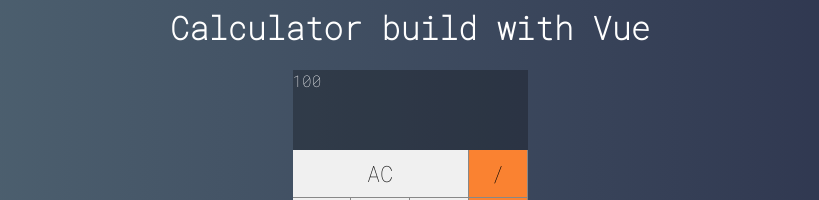
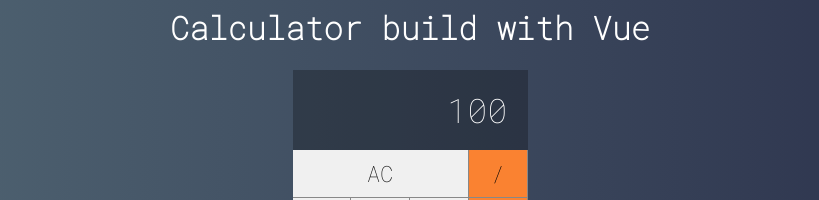
Before and after one commit to Andreas-Ziegler22/Calculator-VueJS, a Vue app in the folder calculator-vuejs/: page / in a window 1280 px wide. Shown: the part 213-413 px from the top of the page, without its empty margins (230-1049 px from the left). Built offline with nearby package versions, Linux system fonts and the light colour scheme; the HTML template or start-up script is replaced by a standard one.

Commit message:
display content styled

```diff
--- a/calculator-vuejs/src/components/Dsiplay.vue
+++ b/calculator-vuejs/src/components/Dsiplay.vue
@@ -14,5 +14,10 @@ export default {
   background-color: #0004;
 
   display: flex;
+  justify-content: flex-end;
+  align-items: center;
+  padding: 20px;
+  font-size: 2.1em;
+  overflow: hidden;
 }
 </style>
```
